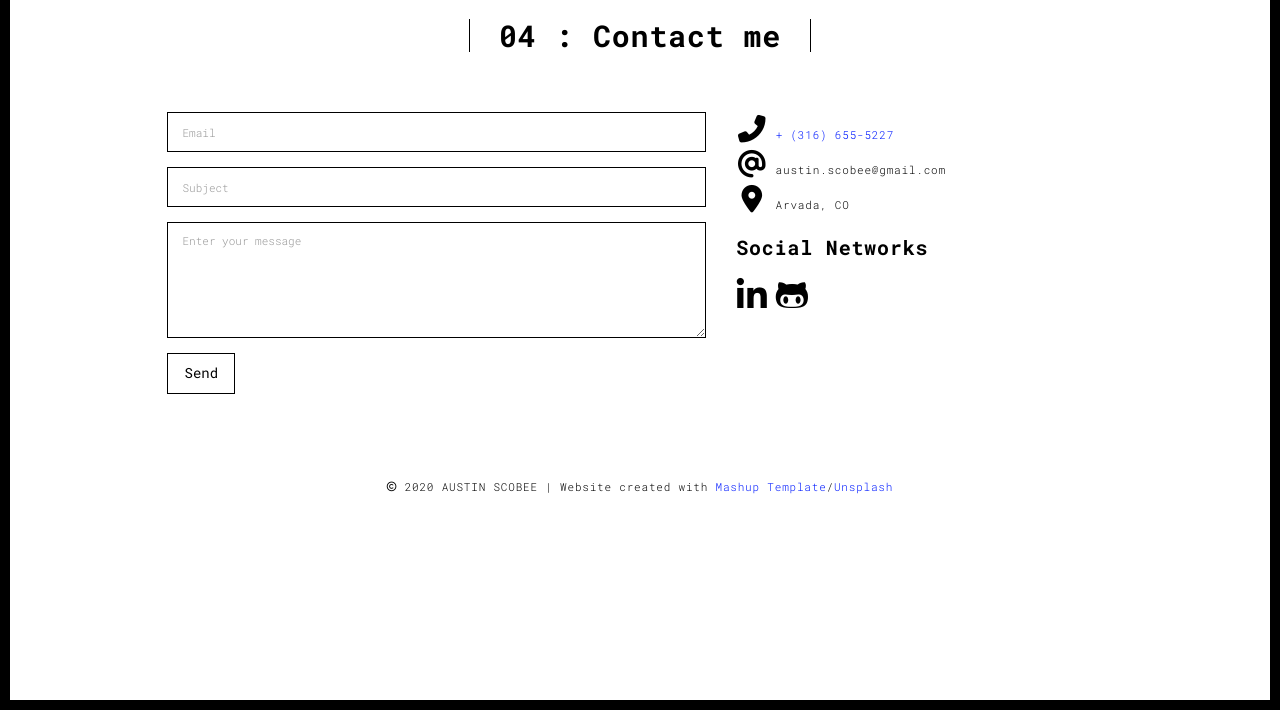
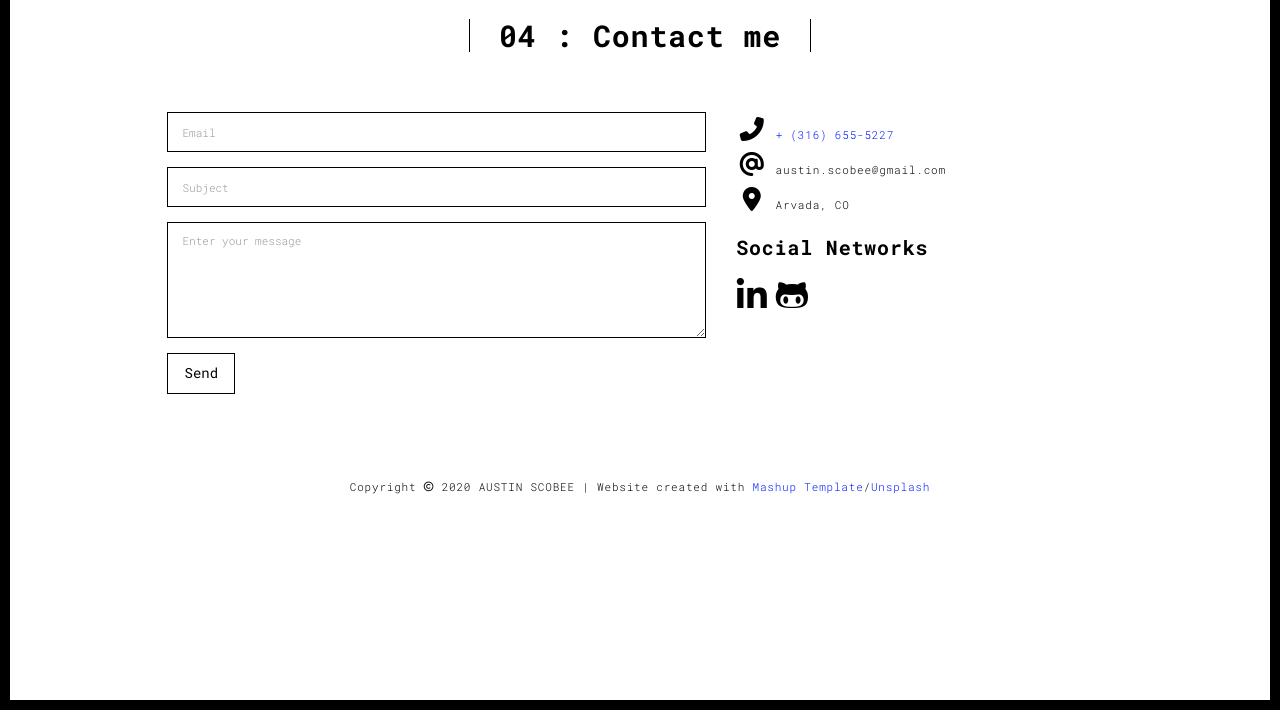
Before and after one commit to ascobee/portfo, a Flask app: page /contact.html in a window 1280 px wide. Shown: the part 90-800 px from the top of the page. Run offline with Flask 2, Linux system fonts and the light colour scheme; some libraries are stand-ins or nearby versions.

Commit message:
Cleaning up code

```diff
--- a/templates/about.html
+++ b/templates/about.html
@@ -14,7 +14,6 @@
 
   <script src="https://kit.fontawesome.com/ba70ff08b2.js" crossorigin="anonymous"></script>
 
-  <!-- <link rel="apple-touch-icon" sizes="180x180" href="./static/assets/apple-icon-180x180.png"> -->
   <link href="./static/favicon.ico" rel="icon">
 
   <title>About me</title>
@@ -103,6 +102,7 @@
       <div class="row">
         <div class="col-xs-12">
           <p>
+            Copyright
             <i class="far fa-copyright fa-sm"></i>
             <script type="text/javascript">
               document.write(new Date().getFullYear());
--- a/templates/contact.html
+++ b/templates/contact.html
@@ -14,7 +14,6 @@
 
   <script src="https://kit.fontawesome.com/ba70ff08b2.js" crossorigin="anonymous"></script>
 
-  <!-- <link rel="apple-touch-icon" sizes="180x180" href="./static/apple-icon-180x180.png"> -->
   <link href="./static/favicon.ico" rel="icon">
 
   <title>Contact me</title>
@@ -83,19 +82,19 @@
                     <ul class="list-unstyled">
                       <li>
                         <span class="fa-icon">
-                          <i class="fas fa-phone-alt" aria-hidden="true"></i>
+                          <i class="fas fa-phone-alt fa-sm" aria-hidden="true"></i>
                         </span>
                         <a href="tel:+3166555227">+ (316) 655-5227</a>
                       </li>
                       <li>
                         <span class="fa-icon">
-                          <i class="fas fa-at" aria-hidden="true"></i>
+                          <i class="fas fa-at fa-sm" aria-hidden="true"></i>
                         </span>
-                        austin.scobee@gmail.com
+                        austin.scobee&commat;gmail.com
                       </li>
                       <li>
                         <span class="fa-icon">
-                          <i class="fas fa-map-marker-alt" aria-hidden="true"></i>
+                          <i class="fas fa-map-marker-alt fa-sm" aria-hidden="true"></i>
                         </span>
                         Arvada, CO
                       </li>
@@ -126,6 +125,7 @@
       <div class="row">
         <div class="col-xs-12">
           <p>
+            Copyright
             <i class="far fa-copyright fa-sm"></i>
             <script type="text/javascript">
               document.write(new Date().getFullYear());
--- a/templates/index.html
+++ b/templates/index.html
@@ -14,7 +14,6 @@
 
     <script src="https://kit.fontawesome.com/ba70ff08b2.js" crossorigin="anonymous"></script>
 
-    <!-- <link rel="apple-touch-icon" sizes="180x180" href="./static/assets/apple-icon-180x180.png"> -->
     <link href="./static/favicon.ico" rel="icon">
 
     <title>Home</title>
--- a/templates/thankyou.html
+++ b/templates/thankyou.html
@@ -14,7 +14,6 @@
 
   <script src="https://kit.fontawesome.com/ba70ff08b2.js" crossorigin="anonymous"></script>
 
-  <!-- <link rel="apple-touch-icon" sizes="180x180" href="./static/apple-icon-180x180.png"> -->
   <link href="./static/favicon.ico" rel="icon">
 
   <title>Contact me</title>
@@ -80,6 +79,7 @@
       <div class="row">
         <div class="col-xs-12">
           <p>
+            Copyright
             <i class="far fa-copyright fa-sm"></i>
             <script type="text/javascript">
               document.write(new Date().getFullYear());
--- a/templates/work.html
+++ b/templates/work.html
@@ -14,7 +14,6 @@
 
   <script src="https://kit.fontawesome.com/ba70ff08b2.js" crossorigin="anonymous"></script>
 
-  <!-- <link rel="apple-touch-icon" sizes="180x180" href="./static/assets/apple-icon-180x180.png"> -->
   <link href="./static/favicon.ico" rel="icon">
 
   <title>Title page</title>
@@ -111,6 +110,7 @@
       <div class="row">
         <div class="col-xs-12">
           <p>
+            Copyright
             <i class="far fa-copyright fa-sm"></i>
             <script type="text/javascript">
               document.write(new Date().getFullYear());
--- a/templates/work2.html
+++ b/templates/work2.html
@@ -14,7 +14,6 @@
 
   <script src="https://kit.fontawesome.com/ba70ff08b2.js" crossorigin="anonymous"></script>
 
-  <!-- <link rel="apple-touch-icon" sizes="180x180" href="./static/assets/apple-icon-180x180.png"> -->
   <link href="./static/favicon.ico" rel="icon">
 
   <title>Title page</title>
@@ -114,6 +113,7 @@
       <div class="row">
         <div class="col-xs-12">
           <p>
+            Copyright
             <i class="far fa-copyright fa-sm"></i>
             <script type="text/javascript">
               document.write(new Date().getFullYear());
--- a/templates/works.html
+++ b/templates/works.html
@@ -14,7 +14,6 @@
 
   <script src="https://kit.fontawesome.com/ba70ff08b2.js" crossorigin="anonymous"></script>
 
-  <!-- <link rel="apple-touch-icon" sizes="180x180" href="./static/assets/apple-icon-180x180.png"> -->
   <link href="./static/favicon.ico" rel="icon">
 
   <title>Works</title>
@@ -178,6 +177,7 @@
       <div class="row">
         <div class="col-xs-12">
           <p>
+            Copyright
             <i class="far fa-copyright fa-sm"></i>
             <script type="text/javascript">
               document.write(new Date().getFullYear());
```
Also changed, not shown: static/assets/apple-icon-180x180.png (deleted).
